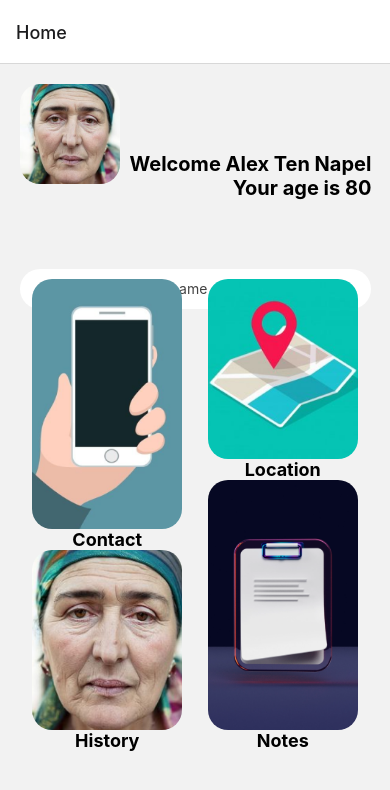
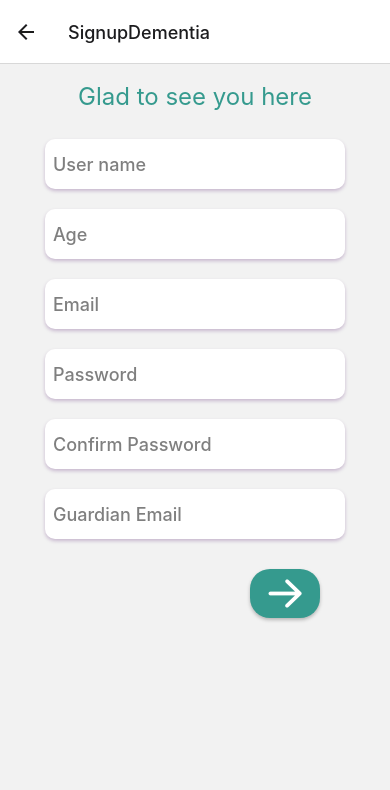
Before and after one commit to waelbenmustapha/Alzheimer_helper, a React Native app in the folder Front/: screen /SignupDementia in a window 390 px wide. Shown: the top 790 px of the page. Built offline with nearby package versions, Linux system fonts and the light colour scheme; no server answers.

Commit message:
elaa_add_sign_in_up

```diff
--- a/Front/App.js
+++ b/Front/App.js
@@ -9,6 +9,7 @@ import { createNativeStackNavigator } from '@react-navigation/native-stack';
 import Home from './Src/Views/Home';
 import CheckNote from './Src/Views/CheckNote';
 import Location from './Src/Views/Location';
+import SignupDementia from './Src/Views/Demantia/SignupDementia';
 
 
 export default function App() {
@@ -26,6 +27,10 @@ export default function App() {
         <Stack.Screen name="CheckDemantiaLocation" component={CheckMyDemantiasLocation} />
         <Stack.Screen name="Location" component={Location} />
 
+
+
+        <Stack.Screen name="SignupDementia" component={SignupDementia} />
+
       </Stack.Navigator>
     </NavigationContainer>
 
--- /dev/null
+++ b/Front/Src/Views/Demantia/SignupDementia.js
@@ -0,0 +1,145 @@
+import React from 'react'
+import { View, ScrollView, TouchableOpacity, Text, TextInput, StyleSheet } from 'react-native'
+import { AntDesign } from '@expo/vector-icons';
+
+
+export default class SignUp extends React.Component {
+  state = {
+    username: '', age: '', email: '', password: '', confirm_password: '', guardian_email: ''
+  }
+  onChangeText = (key, val) => {
+    this.setState({ [key]: val })
+  }
+  signUp = async () => {
+    const { username, age, email, password, guardian_email } = this.state
+    try {
+      // here place your signup logic
+      console.log('user successfully signed up!: ', success)
+    } catch (err) {
+      console.log('error signing up: ', err)
+    }
+  }
+
+  render() {
+    return (
+      <View style={styles.container}>
+        <ScrollView style={styles.scrollView}>
+
+          <View style={{ flex: 1 }} >
+            <View style={styles.form} >
+              <Text style={styles.tilte}>Glad to see you here</Text>
+
+              <TextInput
+                style={styles.input}
+                placeholder='User name'
+                autoCapitalize="none"
+                placeholderTextColor='#00000080'
+                onChangeText={val => this.onChangeText('username', val)}
+              />
+              <TextInput
+                style={styles.input}
+                placeholder='Age'
+                autoCapitalize="none"
+                placeholderTextColor='#00000080'
+                onChangeText={val => this.onChangeText('age', val)}
+              />
+              <TextInput
+                style={styles.input}
+                placeholder='Email'
+                secureTextEntry={true}
+                autoCapitalize="none"
+                placeholderTextColor='#00000080'
+                onChangeText={val => this.onChangeText('email', val)}
+              />
+              <TextInput
+                style={styles.input}
+                placeholder='Password'
+                autoCapitalize="none"
+                placeholderTextColor='#00000080'
+                onChangeText={val => this.onChangeText('password', val)}
+              />
+              <TextInput
+                style={styles.input}
+                placeholder='Confirm Password'
+                autoCapitalize="none"
+                placeholderTextColor='#00000080'
+                onChangeText={val => this.onChangeText('password', val)}
+              />
+              <TextInput
+                style={styles.input}
+                placeholder='Guardian Email'
+                autoCapitalize="none"
+                placeholderTextColor='#00000080'
+                onChangeText={val => this.onChangeText('guardian_email', val)}
+              />
+
+            </View>
+            <TouchableOpacity style={styles.Signupbutton}>
+              <AntDesign name="arrowright" style={styles.arrow} size={44} />
+            </TouchableOpacity>
+
+          </View>
+
+        </ScrollView>
+      </View>
+    )
+  }
+}
+
+const styles = StyleSheet.create({
+  container: {
+    flexDirection: "row"
+  },
+  form: {
+    alignItems: "center"
+  },
+  input: {
+    alignItems: 'center',
+    width: 300,
+    height: 50,
+    backgroundColor: '#fff',
+    borderColor: '#4A0D66',
+    color: 'black',
+    margin: 10,
+    padding: 8,
+    borderRadius: 10,
+    fontSize: 18,
+    fontWeight: '500',
+    shadowColor: "#4A0D66",
+    shadowOffset: {
+      width: 0,
+      height: 2,
+    },
+    shadowOpacity: 0.25,
+    shadowRadius: 3.84,
+    elevation: 5,
+  },
+  tilte: {
+    marginTop: 18,
+    marginBottom: 18,
+    fontSize: 24,
+    color: '#359A8E'
+  },
+  Signupbutton: {
+    margin: 20,
+    marginLeft: 250,
+    backgroundColor: '#359A8E',
+    width: 70,
+    height: 49,
+    borderRadius: 20,
+    marginEnd: 80,
+    shadowColor: "#000000",
+    shadowOffset: {
+      width: 0,
+      height: 2,
+    },
+    shadowOpacity: 0.25,
+    shadowRadius: 3.84,
+    elevation: 5,
+  },
+  arrow: {
+    marginLeft: 13,
+    color: "white"
+  }
+
+})
--- a/Front/Src/Views/Home.js
+++ b/Front/Src/Views/Home.js
@@ -67,17 +67,18 @@ const Home = ({ navigation }) => {
                   height: 250,
                   borderRadius: 40 / 2,
                   marginTop: 10,
-                }}/>
+                }} />
               <Text style={styles.Title2}>Contact</Text>
             </TouchableOpacity>
-            <TouchableOpacity style={{ alignItems: "center" }}>
+            <TouchableOpacity style={{ alignItems: "center" }}
+              onPress={() => navigation.navigate("SignupDementia")}>
               <Image
                 source={require("./../../assets/profile.png")}
                 style={{
                   width: 150,
                   height: 180,
                   borderRadius: 40 / 2,
-                }}/>
+                }} />
               <Text style={styles.Title2}>History</Text>
             </TouchableOpacity>
           </View>
@@ -94,7 +95,7 @@ const Home = ({ navigation }) => {
                   height: 180,
                   borderRadius: 40 / 2,
                   marginTop: 10,
-                }}/>
+                }} />
               <Text style={styles.Title2}>Location</Text>
             </TouchableOpacity>
             <TouchableOpacity
@@ -106,7 +107,7 @@ const Home = ({ navigation }) => {
                   width: 150,
                   height: 250,
                   borderRadius: 40 / 2,
-                }}/>
+                }} />
               <Text style={styles.Title2}>Notes</Text>
             </TouchableOpacity>
           </View>
--- a/Front/package.json
+++ b/Front/package.json
@@ -10,6 +10,7 @@
     "eject": "expo eject"
   },
   "dependencies": {
+    "@ant-design/icons": "^4.7.0",
     "@react-native-community/datetimepicker": "^5.1.0",
     "@react-native-community/geolocation": "^2.0.2",
     "@react-navigation/native": "^6.0.8",
```
Also changed, not shown: Front/Src/Views/Demantia/SigninDementia.js (added, +142 -0 lines), 1 other file (tests, documents, lock files or other folders).
